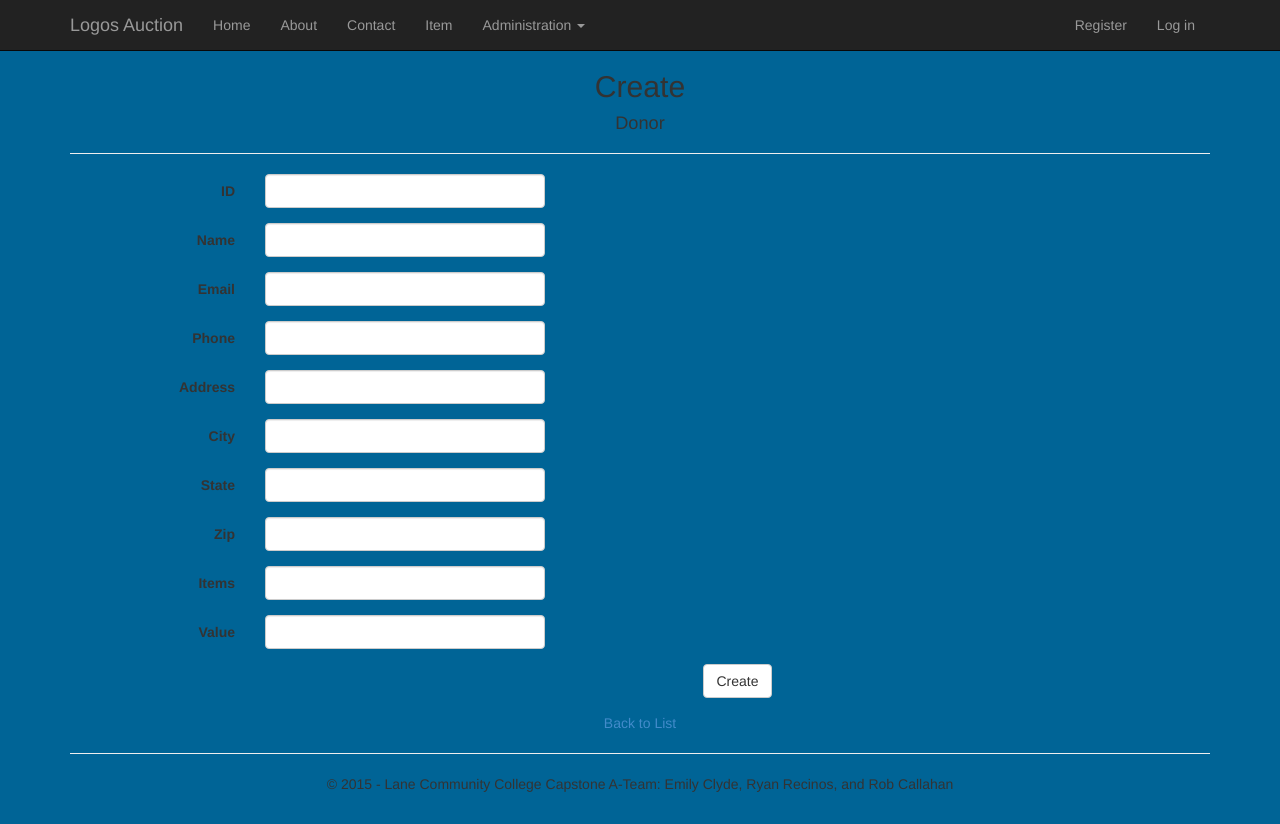
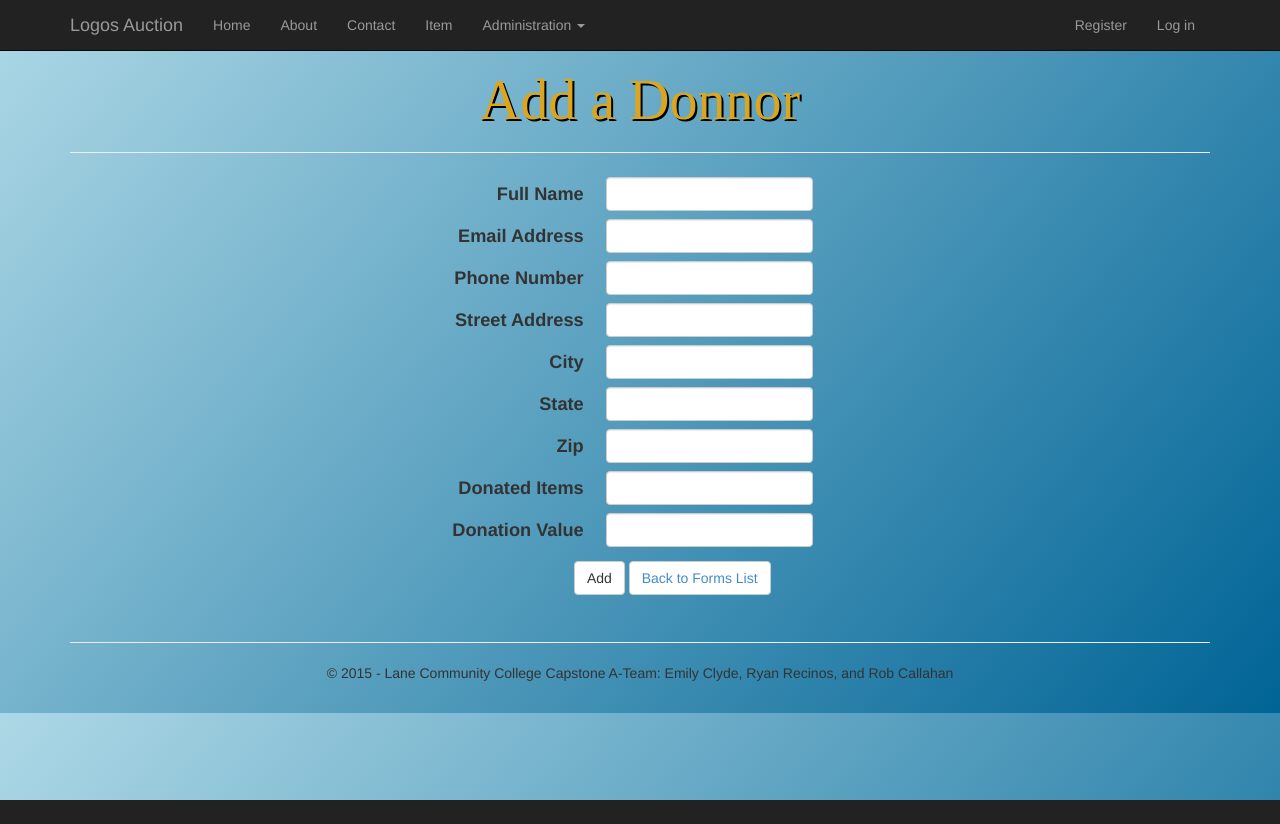
Before and after one commit to emilyclyde/Auction, an ASP.NET MVC app: page /Donor/Create in a window 1280 px wide. After the commit the page ends 800 px from the top, so only its background shows below. Run offline with ASP.NET Core 8 and stand-ins for ASP.NET MVC 5, Linux system fonts and the light colour scheme; the project's own start-up code is not run, and a stand-in starts its controllers and pages; some libraries are stand-ins or nearby versions.

Commit message:
Reformatted Donor create page

```diff
--- a/Auction/Views/Donor/Create.cshtml
+++ b/Auction/Views/Donor/Create.cshtml
@@ -3,110 +3,146 @@
 @{
     ViewBag.Title = "Create";
 }
-
-<h2>Create</h2>
+<body id="BackgroundGrad1">
+    <h2 class="CrudTitle">Add a Donnor</h2>
 
 
     @using (Html.BeginForm())
     {
         @Html.AntiForgeryToken()
+        @Html.ValidationSummary(true, "", new { @class = "text-danger" })
+        <div class="form-horizontal">
 
-    <div class="form-horizontal">
-        <h4>Donor</h4>
             <hr />
-        @Html.ValidationSummary(true, "", new { @class = "text-danger" })
-        <div class="form-group">
-            @Html.LabelFor(model => model.ID, htmlAttributes: new { @class = "control-label col-md-2" })
-            <div class="col-md-10">
-                @Html.EditorFor(model => model.ID, new { htmlAttributes = new { @class = "form-control" } })
-                @Html.ValidationMessageFor(model => model.ID, "", new { @class = "text-danger" })
-            </div>
-        </div>
 
-        <div class="form-group">
-            @Html.LabelFor(model => model.Name, htmlAttributes: new { @class = "control-label col-md-2" })
-            <div class="col-md-10">
+            <table id="IndexTable">
+                <tr>
+                    <td>
+                        <h4 class="formItem2"> Full Name </h4>
+                    </td>
+                    <td>
+                        <div class="col-md-12">
                             @Html.EditorFor(model => model.Name, new { htmlAttributes = new { @class = "form-control" } })
                             @Html.ValidationMessageFor(model => model.Name, "", new { @class = "text-danger" })
                         </div>
-        </div>
 
-        <div class="form-group">
-            @Html.LabelFor(model => model.Email, htmlAttributes: new { @class = "control-label col-md-2" })
-            <div class="col-md-10">
+                    </td>
+                </tr>
+                <tr>
+                    <td>
+                        <h4 class="formItem2"> Email Address </h4>
+                    </td>
+                    <td>
+                        <div class="col-md-12">
                             @Html.EditorFor(model => model.Email, new { htmlAttributes = new { @class = "form-control" } })
                             @Html.ValidationMessageFor(model => model.Email, "", new { @class = "text-danger" })
                         </div>
-        </div>
-
-        <div class="form-group">
-            @Html.LabelFor(model => model.Phone, htmlAttributes: new { @class = "control-label col-md-2" })
-            <div class="col-md-10">
+                    </td>
+                </tr>
+                <tr>
+                    <td>
+                        <h4 class="formItem2"> Phone Number </h4>
+                    </td>
+                    <td>
+                        <div class="col-md-12">
                             @Html.EditorFor(model => model.Phone, new { htmlAttributes = new { @class = "form-control" } })
                             @Html.ValidationMessageFor(model => model.Phone, "", new { @class = "text-danger" })
                         </div>
-        </div>
-
-        <div class="form-group">
-            @Html.LabelFor(model => model.Address, htmlAttributes: new { @class = "control-label col-md-2" })
-            <div class="col-md-10">
+                    </td>
+                </tr>
+                <tr>
+                    <td>
+                        <h4 class="formItem2"> Street Address </h4>
+                    </td>
+                    <td>
+                        <div class="col-md-12">
                             @Html.EditorFor(model => model.Address, new { htmlAttributes = new { @class = "form-control" } })
                             @Html.ValidationMessageFor(model => model.Address, "", new { @class = "text-danger" })
                         </div>
-        </div>
-
-        <div class="form-group">
-            @Html.LabelFor(model => model.City, htmlAttributes: new { @class = "control-label col-md-2" })
-            <div class="col-md-10">
+                    </td>
+                </tr>
+                <tr>
+                    <td>
+                        <h4 class="formItem2"> City </h4>
+                    </td>
+                    <td>
+                        <div class="col-md-12">
                             @Html.EditorFor(model => model.City, new { htmlAttributes = new { @class = "form-control" } })
                             @Html.ValidationMessageFor(model => model.City, "", new { @class = "text-danger" })
                         </div>
-        </div>
-
-        <div class="form-group">
-            @Html.LabelFor(model => model.State, htmlAttributes: new { @class = "control-label col-md-2" })
-            <div class="col-md-10">
+                    </td>
+                </tr>
+                <tr>
+                    <td>
+                        <h4 class="formItem2"> State </h4>
+                    </td>
+                    <td>
+                        <div class="col-md-12">
                             @Html.EditorFor(model => model.State, new { htmlAttributes = new { @class = "form-control" } })
                             @Html.ValidationMessageFor(model => model.State, "", new { @class = "text-danger" })
                         </div>
-        </div>
-
-        <div class="form-group">
-            @Html.LabelFor(model => model.Zip, htmlAttributes: new { @class = "control-label col-md-2" })
-            <div class="col-md-10">
+                    </td>
+                </tr>
+                <tr>
+                    <td>
+                        <h4 class="formItem2"> Zip </h4>
+                    </td>
+                    <td>
+                        <div class="col-md-12">
                             @Html.EditorFor(model => model.Zip, new { htmlAttributes = new { @class = "form-control" } })
                             @Html.ValidationMessageFor(model => model.Zip, "", new { @class = "text-danger" })
                         </div>
-        </div>
-
-        <div class="form-group">
-            @Html.LabelFor(model => model.Items, htmlAttributes: new { @class = "control-label col-md-2" })
-            <div class="col-md-10">
+                    </td>
+                </tr>
+                <tr>
+                    <td>
+                        <h4 class="formItem2"> Donated Items </h4>
+                    </td>
+                    <td>
+                        <div class="col-md-12">
                             @Html.EditorFor(model => model.Items, new { htmlAttributes = new { @class = "form-control" } })
                             @Html.ValidationMessageFor(model => model.Items, "", new { @class = "text-danger" })
                         </div>
-        </div>
-
-        <div class="form-group">
-            @Html.LabelFor(model => model.Value, htmlAttributes: new { @class = "control-label col-md-2" })
-            <div class="col-md-10">
+                    </td>
+                </tr>
+                <tr>
+                    <td>
+                        <h4 class="formItem2"> Donation Value </h4>
+                    </td>
+                    <td>
+                        <div class="col-md-12">
                             @Html.EditorFor(model => model.Value, new { htmlAttributes = new { @class = "form-control" } })
                             @Html.ValidationMessageFor(model => model.Value, "", new { @class = "text-danger" })
                         </div>
+                    </td>
+                </tr>
+                <tr>
+                    <td colspan="2" class="TableDataIndex2">
+                        <div class="form-group">
+                            <div class="col-md-offset-2 col-md-10">
+                                <input type="submit" value="Add" class="btn btn-default" />
+                                <span class="btn btn-default"> @Html.ActionLink("Back to Forms List", "Index","Forms")</span>
                             </div>
+                        </div>
+                    </td>
+                </tr>
+                <tr>
+                    <td></td>
+                </tr>
+            </table>
 
-        <div class="form-group">
+            @*<div class="form-group">
                     <div class="col-md-offset-2 col-md-10">
                         <input type="submit" value="Create" class="btn btn-default" />
                     </div>
-        </div>
+                </div>*@
         </div>
     }
 
-<div>
+    @*<div>
             @Html.ActionLink("Back to List", "Index")
-</div>
-
+        </div>*@
+</body>
 @section Scripts {
     @Scripts.Render("~/bundles/jqueryval")
 }
```
Lines whose indentation alone changed are shown as unchanged.
